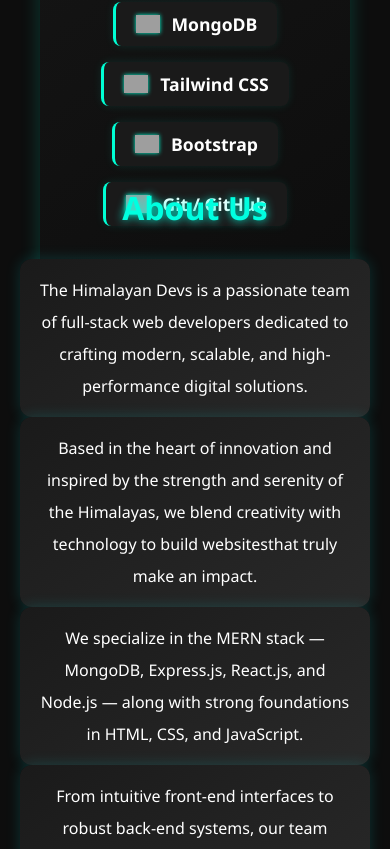
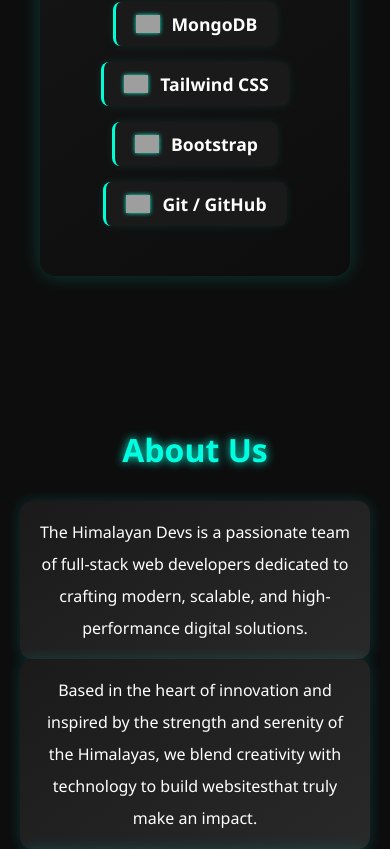
Before and after one commit to shreyajain70/HimalayanDevs-Portfolio, a React (Vite) app: page / in a window 390 px wide. Shown: the part 1370-2219 px from the top of the page. Built offline with nearby package versions, Linux system fonts and the light colour scheme; grey boxes are pictures that could not be loaded.

Commit message:
second vhanges

```diff
--- a/src/assets/App.css
+++ b/src/assets/App.css
@@ -294,10 +294,9 @@ background-color: #00ffd5;
 }
 
 /*  ABOUT CSS */
-
 .section.about {
   padding: 40px 20px;
-  margin-top: -250px;
+  margin-top: -8vw;
   max-width: 1200px;
   margin-left: auto;
   margin-right: auto;
@@ -370,8 +369,10 @@ background-color: #00ffd5;
   0% { opacity: 0; transform: translateY(30px) scale(0.95); }
   100% { opacity: 1; transform: translateY(0) scale(1); }
 }
-
 @media screen and (max-width: 768px) {
+  .section.about {
+    margin-top: -5vw;
+  }
   .logo { width: 200px; height: 200px; }
   .cube, .face { width: 160px; height: 160px; font-size: 1rem; }
   .MainHeading-div h1 { font-size: 1.8rem; }
@@ -379,7 +380,6 @@ background-color: #00ffd5;
   .MERN-HeadDiv, .section.projects h2, .section.about h2, .section.contact h2 { font-size: 2rem; }
   .card { width: 140px; font-size: 0.9rem; padding: 15px 18px; }
 }
-
 .MainHeading-div h1 span,
 .MainHeading-div h2 span {
   opacity: 0;
@@ -394,8 +394,10 @@ background-color: #00ffd5;
     transform: translateY(0);
   }
 }
-
 @media screen and (max-width: 480px) {
+  .section.about {
+    margin-top: -2vw;
+  }
   .cube, .face { width: 130px; height: 130px; font-size: 0.85rem; }
   .MainHeading-div h1 { font-size: 1.5rem; }
   .MainHeading-div h2 { font-size: 1rem; }
@@ -489,15 +491,15 @@ background-color: #00ffd5;
   padding: 60px 20px;
   font-family: 'Segoe UI', sans-serif;
   text-align: center;
-  animation: fadeIn 1s ease forwards; /* Matched animation */
+  animation: fadeIn 1s ease forwards;
 }
 
 .minor-projects-title {
   font-size: 2.5rem;
   margin-bottom: 40px;
-  color: #00ffe0; /* Matches landing-projects-title color */
+  color: #00ffe0;
   text-shadow: 0 0 10px #00ffe0;
-  animation: slideDown 1s ease forwards; /* Matched animation */
+  animation: slideDown 1s ease forwards;
 }
 
 .minor-projects-list {
@@ -511,11 +513,11 @@ background-color: #00ffd5;
 }
 
 .minor-project-card {
-  background: linear-gradient(145deg, #1a1a1a, #2a2a2a); /* Unified gradient */
-  border: 2px solid #00ffd5; /* Unified border style */
+  background: linear-gradient(145deg, #1a1a1a, #2a2a2a);
+  border: 2px solid #00ffd5;
   border-radius: 14px;
   padding: 25px 30px;
-  text-align: center; /* Consistent alignment */
+  text-align: center;
   position: relative;
 }
 @property --angle {
@@ -870,15 +872,13 @@ background-color: #00ffd5;
   position: absolute;
   inset: 0;
   border-radius: inherit;
-  padding: 3px; /* border thickness */
+  padding: 3px;
   background: conic-gradient(
     from var(--angle),
     #ff595e, #ffca3a, #8ac926, #1982c4, #6a4c93, #ff6700, #ff595e
   );
   animation: spin 4s linear infinite;
   z-index: 1;
-
-  /* Mask so only border area shows */
   -webkit-mask:
     linear-gradient(#fff 0 0) content-box,
     linear-gradient(#fff 0 0);
@@ -917,7 +917,7 @@ background-color: #00ffd5;
   animation: spin 4s linear infinite;
   z-index: 0;
 
-  /* Mask to only show blurred border area */
+
   -webkit-mask:
     linear-gradient(#fff 0 0) content-box,
     linear-gradient(#fff 0 0);
@@ -948,7 +948,7 @@ background-color: #00ffd5;
   font-size: 40px;
 }
 
-/* Responsive overrides */
+/* Responsive  */
 @media (max-width: 900px) {
   .major-project-card {
     padding: 20px 16px;
```
